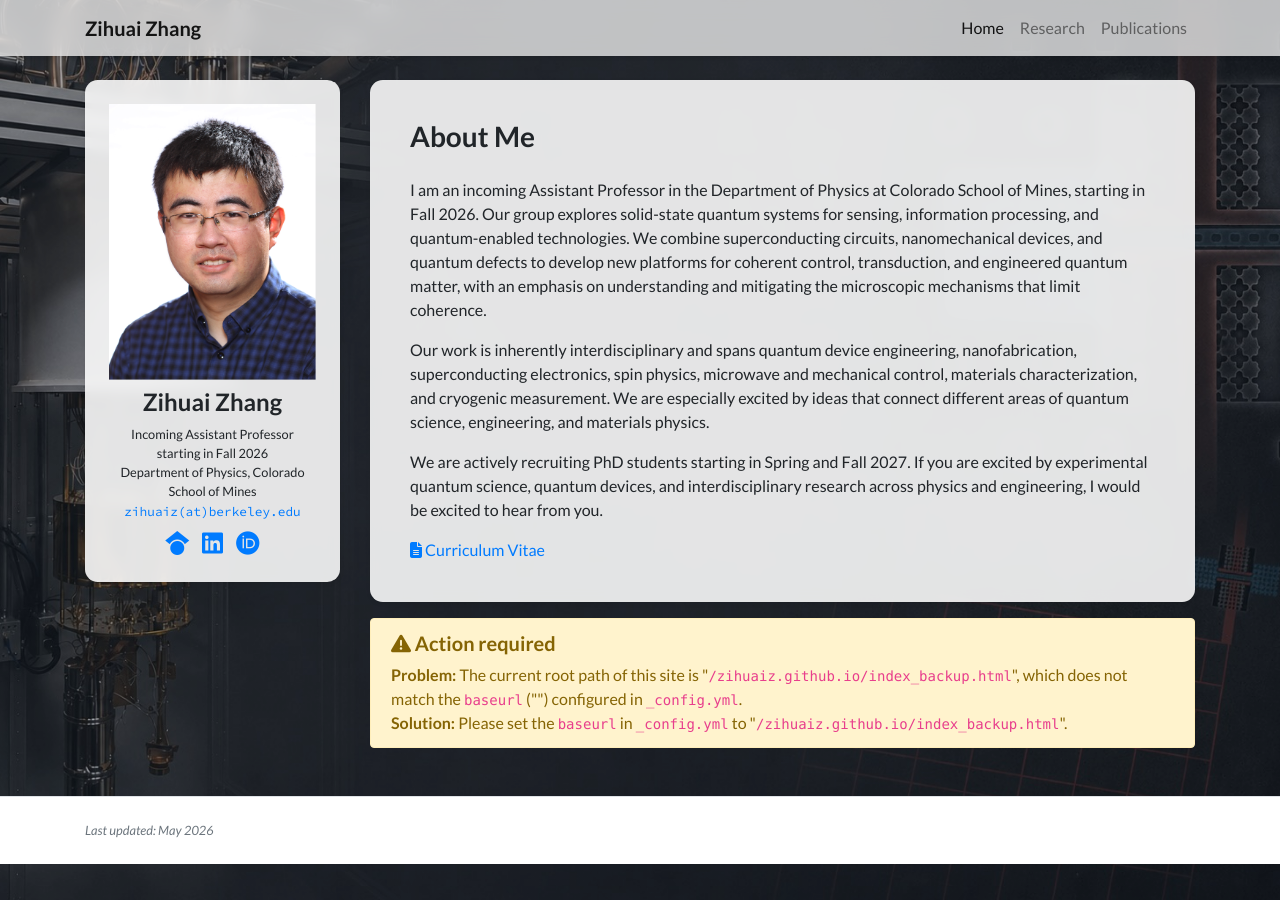
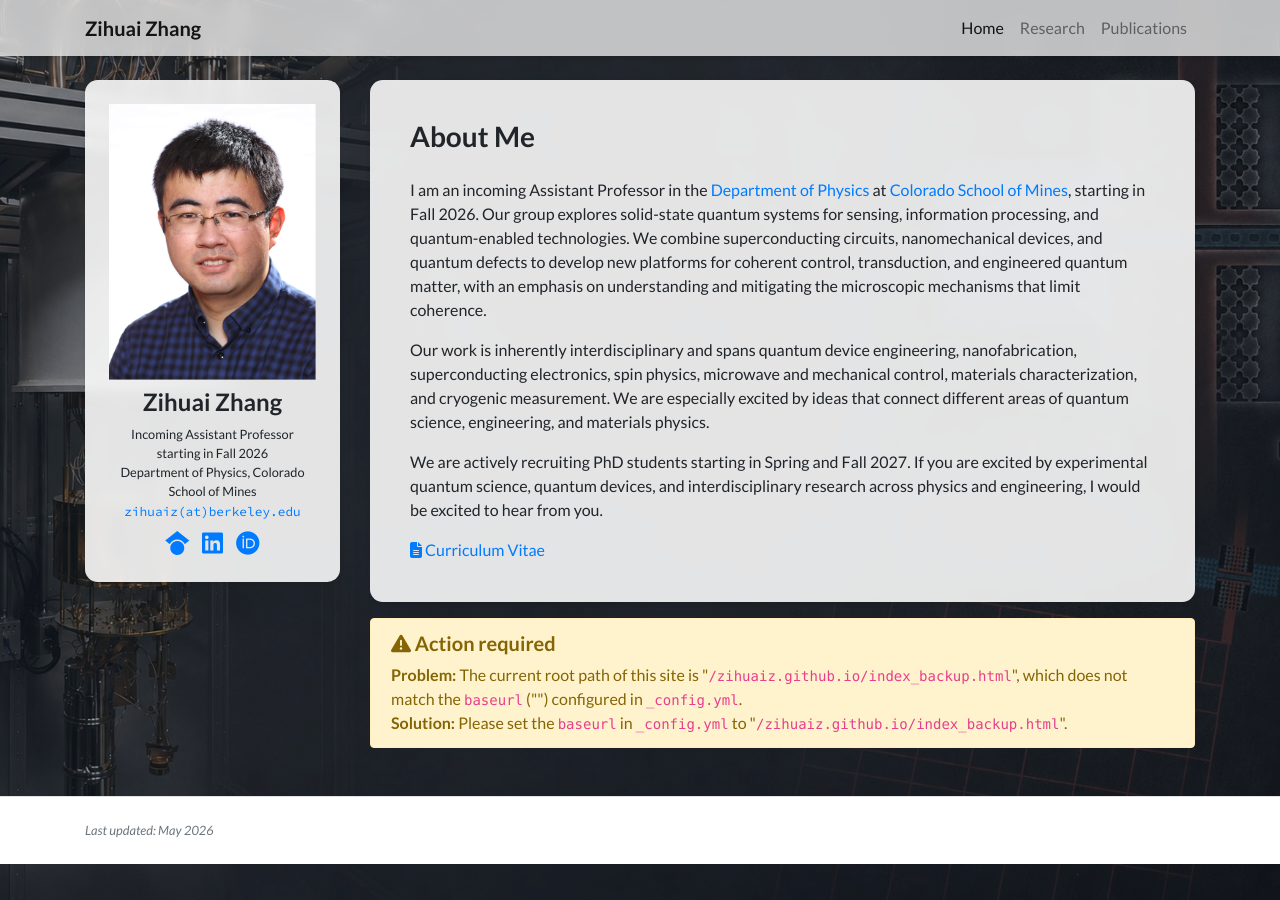
Before and after one commit to zihuaiz/zihuaiz.github.io, a Jekyll site: the page built from index_backup.html, in a window 1280 px wide. Built offline with Jekyll 4.4.1, drawn with Linux system fonts in a browser that asks for light colours; nearby versions of some CDN libraries; a style sheet for code colours, icons or effects is not loaded; part of the change alters nothing that is shown.

```diff
--- a/_data/profile.yml
+++ b/_data/profile.yml
@@ -22,11 +22,17 @@ orcid: 0000-0001-7999-9790
 short_bio_text_justify: false
 short_bio: >-
   <p>
-    I am an incoming Assistant Professor in the Department of Physics at Colorado School of Mines, starting in Fall 2026. Our group explores solid-state quantum systems for sensing, information processing, and quantum-enabled technologies. We combine superconducting circuits, nanomechanical devices, and quantum defects to develop new platforms for coherent control, transduction, and engineered quantum matter, with an emphasis on understanding and mitigating the microscopic mechanisms that limit coherence.
+    I am an incoming Assistant Professor in the
+    <a href="https://physics.mines.edu/" target="_blank">Department of Physics</a>
+    at
+    <a href="https://www.mines.edu/" target="_blank">Colorado School of Mines</a>,
+    starting in Fall 2026. Our group explores solid-state quantum systems for sensing, information processing, and quantum-enabled technologies. We combine superconducting circuits, nanomechanical devices, and quantum defects to develop new platforms for coherent control, transduction, and engineered quantum matter, with an emphasis on understanding and mitigating the microscopic mechanisms that limit coherence.
   </p>
+
   <p>
     Our work is inherently interdisciplinary and spans quantum device engineering, nanofabrication, superconducting electronics, spin physics, microwave and mechanical control, materials characterization, and cryogenic measurement. We are especially excited by ideas that connect different areas of quantum science, engineering, and materials physics.
   </p>
+
   <p>
     We are actively recruiting PhD students starting in Spring and Fall 2027. If you are excited by experimental quantum science, quantum devices, and interdisciplinary research across physics and engineering, I would be excited to hear from you.
   </p>
```
